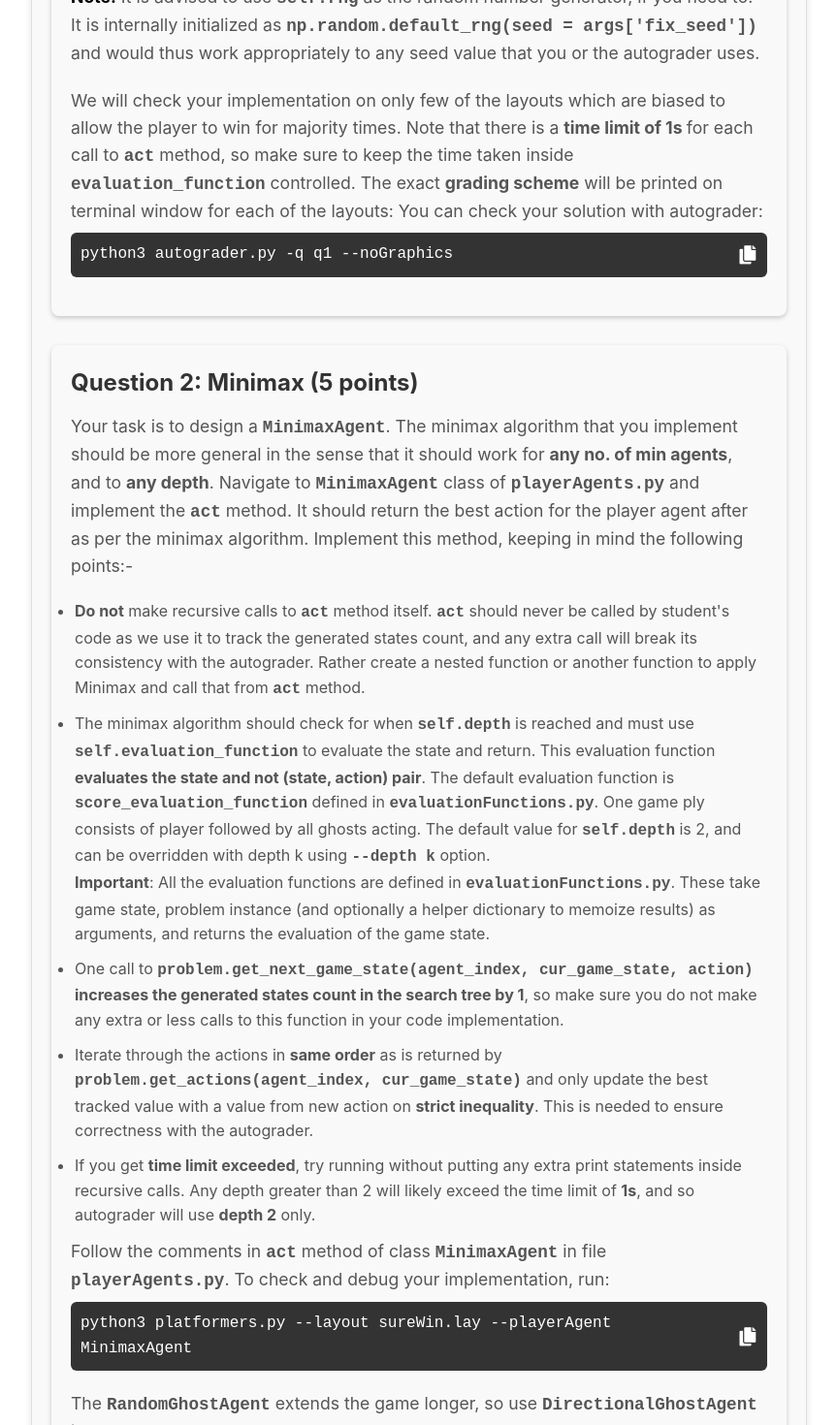
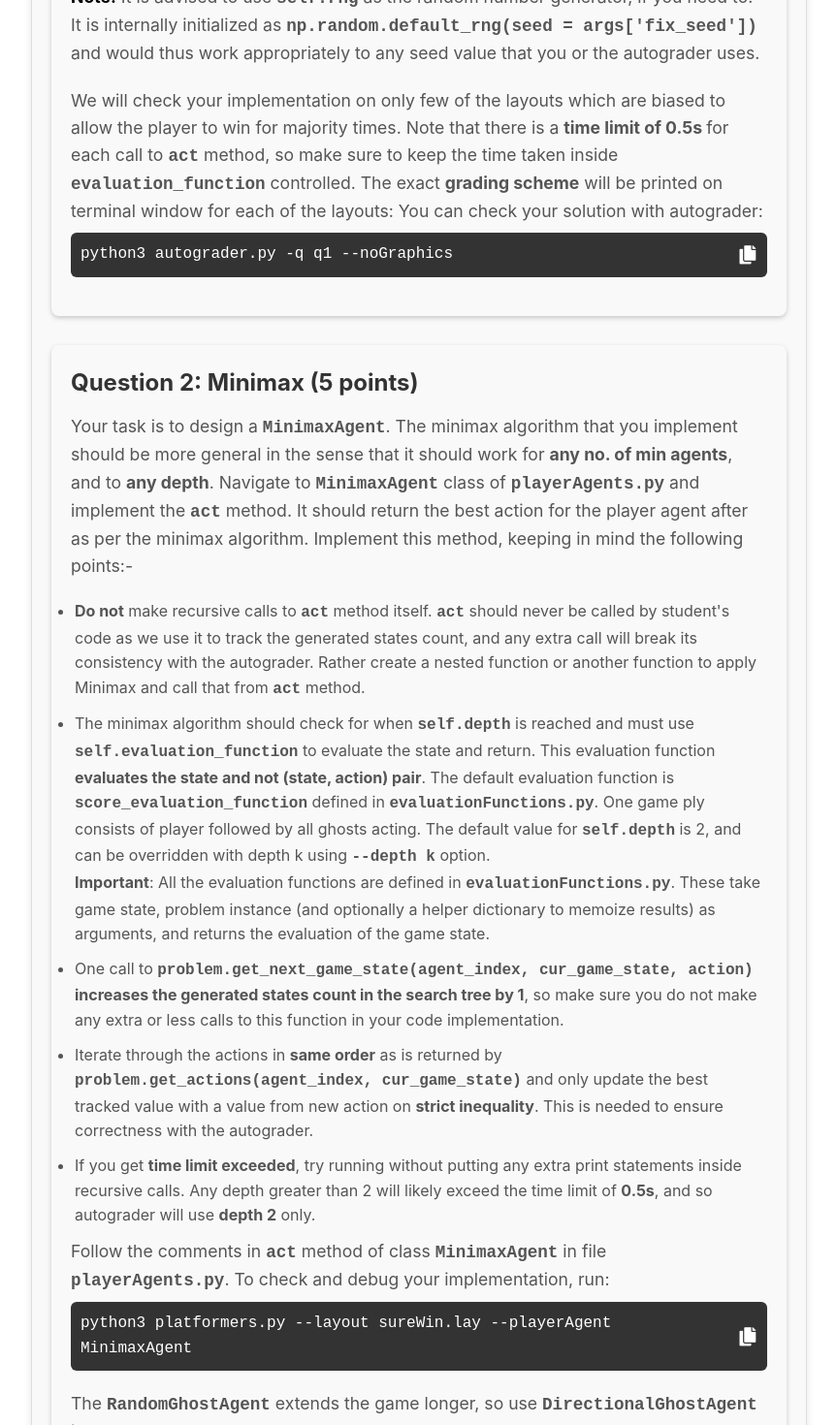
Before and after one commit to harsh-choudhary-nature/assignments-website, a React (Create React App) app: page /project/2 in a window 1280 px wide. Shown: the part 5360-6830 px from the top of the page at 97% size, without its empty margins (208-1071 px from the left). Built offline with nearby package versions, Linux system fonts and the light colour scheme.

Commit message:
changed back from 1s to 0.5s

```diff
--- a/src/projects/project2.js
+++ b/src/projects/project2.js
@@ -288,7 +288,7 @@ const Project2 = () => {
           <p> <span className="important">Note:</span> It is advised to use <span className="monospace bold">self.rng</span> as the random number generator, if you need to. It is internally initialized as <span className="monospace bold">np.random.default_rng(seed = args['fix_seed'])</span> and would thus work appropriately to any seed value that you or the autograder uses.
           </p>
 
-          <p>We will check your implementation on only few of the layouts which are biased to allow the player to win for majority times. Note that there is a <span class = "bold">time limit of 1s </span> for each call to <span className="monospace bold">act</span> method, so make sure to keep the time taken inside <span className="monospace bold">evaluation_function</span> controlled. The exact <span class = "bold">grading scheme</span> will be printed on terminal window for each of the layouts:
+          <p>We will check your implementation on only few of the layouts which are biased to allow the player to win for majority times. Note that there is a <span class = "bold">time limit of 0.5s </span> for each call to <span className="monospace bold">act</span> method, so make sure to keep the time taken inside <span className="monospace bold">evaluation_function</span> controlled. The exact <span class = "bold">grading scheme</span> will be printed on terminal window for each of the layouts:
             You can check your solution with autograder:
             <div className="code-block">
               <span className="code">python3 autograder.py -q q1 --noGraphics</span>
@@ -315,7 +315,7 @@ const Project2 = () => {
             </li>
             <li>  Iterate through the actions in <span class="bold">same order</span> as is returned by <span className='monospace bold'>problem.get_actions(agent_index, cur_game_state)</span> and only update the best tracked value with a value from new action on <span className="bold">strict inequality</span>. This is needed to ensure correctness with the autograder.
             </li>
-            <li> If you get <span className="bold">time limit exceeded</span>, try running without putting any extra print statements inside recursive calls. Any depth greater than 2 will likely exceed the time limit of <span className="bold">1s</span>, and so autograder will use <span className="bold">depth 2</span> only.
+            <li> If you get <span className="bold">time limit exceeded</span>, try running without putting any extra print statements inside recursive calls. Any depth greater than 2 will likely exceed the time limit of <span className="bold">0.5s</span>, and so autograder will use <span className="bold">depth 2</span> only.
             </li>
           </ul>
           <p>
@@ -510,7 +510,7 @@ const Project2 = () => {
             Implement the <span className="monospace bold">act</span> method as per your choice, either using <span className="monospace bold">AlphaBetaAgent</span> design or <span className="monospace bold">ExpectimaxAgentWithCache</span> idea, or something even cleverer. Just keep in mind the following:-
           </p>
           <ul>
-            <li> Time limit per call to act is <span className="bold">1s</span>.
+            <li> Time limit per call to act is <span className="bold">0.5s</span>.
             </li>
             <li><span className="monospace bold">self.evaluation_function</span> redirects to <span className="monospace bold">better_evaluation_function(game_state, problem, helper_cache = None)</span> in <span className="monospace bold">evaluationFunctions.py</span>, so <span className="bold">write your logic there</span>. The <span className="monospace bold">helper_cache</span> may also be helpful in caching some results specific to evaluation of specific game states. (Some hints provided there to guide you)
             </li>
```
